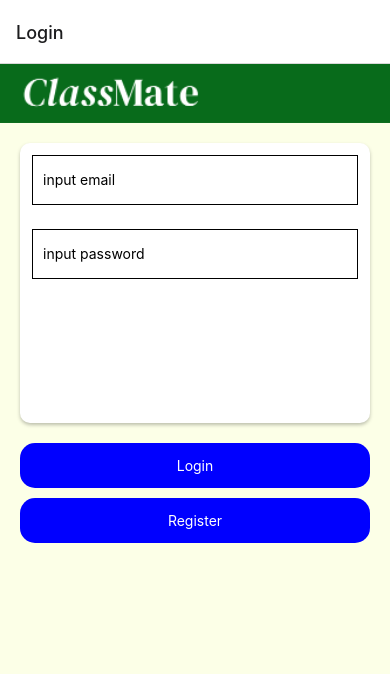
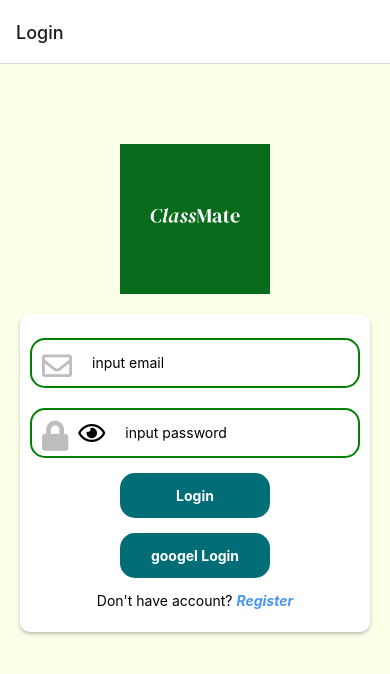
Before and after one commit to MmalikM/ClassMate-mobile, a React Native app in the folder ClassMate-Mobile/: screen /Login in a window 390 px wide. Shown: the top 674 px of the page. Built offline with nearby package versions, Linux system fonts and the light colour scheme.

Commit message:
fix:style login

```diff
--- a/ClassMate-Mobile/src/navigators/Stacks.js
+++ b/ClassMate-Mobile/src/navigators/Stacks.js
@@ -58,7 +58,7 @@ export default function Stacks() {
       <Stack.Screen
         name="Register"
         component={Register}
-        options={{ headerShown: false, headerTitle:false }}
+        options={{ headerShown: true, headerTitle:false }}
       />
     </Stack.Navigator>
   );
--- a/ClassMate-Mobile/src/screens/Login.js
+++ b/ClassMate-Mobile/src/screens/Login.js
@@ -1,52 +1,43 @@
+import { useNavigation } from "@react-navigation/native";
 import { useState } from "react";
 import {
+  Button,
+  Image,
+  Text,
   View,
-  Text,
   StyleSheet,
   SafeAreaView,
   TextInput,
   TouchableOpacity,
-  Image,
-  Dimensions,
 } from "react-native";
 import { useDispatch } from "react-redux";
-import { useNavigation } from "@react-navigation/native";
 import { login } from "../stores/action/actionCreatorUser";
 import classmateKecil from "../../assets/classmate-kecil.png";
-// import Icon from "react-native-vector-icons/FontAwesome";
+import Icon from "react-native-vector-icons/FontAwesome5";
 
 export default function Login() {
   const navigation = useNavigation();
-  const dispatch = useDispatch();
-
+  const dispatch = useDispatch()
+  const [showPassword, setShowPassword] = useState(false);
   const [email, setEmail] = useState("");
   const [password, setPassword] = useState("");
-  const [showPassword, setShowPassword] = useState(false);
 
-  const submitLogin = async () => {
+  const submitLogin = async () =>{
     try {
-      // const data = await dispatch(login(email,password))
-      // await AsyncStorage.setItem('access_token',data.access_token)
-      // const token = await AsyncStorage.getItem('access_token');
-      // setEmail('')
-      // setPassword('')
+      const data = await dispatch(login(email,password))
+      console.log(data.data.access_token);
+      setEmail('')
+      setPassword('')
+      navigation.navigate('Dashboard')
 
-      await dispatch(login(email, password));
-      navigation.push("Home");
-
-      console.log({ email, password });
     } catch (error) {
-      console.log(error.response.data);
+      throw error
     }
-  };
-
-  const screenWidth = Dimensions.get("window").width;
-  const aspectRatio = 0.15;
-  const newHeight = screenWidth * aspectRatio;
+  }
 
   return (
     <View style={styles.container}>
-      <Image
+      {/* <Image
         source={classmateKecil}
         style={{
           width: screenWidth,
@@ -54,32 +45,41 @@ export default function Login() {
           alignSelf: "center",
           marginBottom: 20,
         }}
-      />
+      /> */}
+        <View style={{justifyContent:'center', alignItems :'center',marginTop:80, marginBottom:20}} >
+          <Image source={require('../../assets/Classmate.png')} style={{height:150, width:150}}/>
+        </View>
       <SafeAreaView style={styles.formContainer}>
+        <View style={styles.input} >
+          <Text><Icon name={'envelope'} size={30} color={"#bdbdbd"} style={{elevation:5}} /></Text>
           <TextInput
+          style={{marginHorizontal:20, elevation:5}}
             keyboardType="email-address"
             name="email"
-          style={styles.input}
             onChangeText={setEmail}
             placeholder="input email"
             value={email}
             />
-
+        </View>
+        <View style={styles.input} >
+          <Text><Icon name={'lock'} size={30} color={"#bdbdbd"} /></Text>
+          <TouchableOpacity
+            style={{marginLeft:10}}
+            onPress={() => setShowPassword(!showPassword)}
+            >
+              <Text>
+                <Icon name={showPassword ? "eye-slash" : "eye"} size={24} />
+              </Text>
+          </TouchableOpacity>
           <TextInput
             name="password"
-          style={styles.input}
+             style={{marginHorizontal:20}}
             onChangeText={setPassword}
             placeholder="input password"
             secureTextEntry={!showPassword}
             value={password}
             />
-        <TouchableOpacity
-          style={styles.showHideButton}
-          onPress={() => setShowPassword(!showPassword)}
-        >
-          {/* <Icon name={showPassword ? "eye-slash" : "eye"} size={24} /> */}
-        </TouchableOpacity>
-      </SafeAreaView>
+        </View>
         <TouchableOpacity
           style={styles.loginButton}
           onPress={() => submitLogin()}
@@ -87,23 +87,32 @@ export default function Login() {
           <Text style={styles.buttonText}>Login</Text>
         </TouchableOpacity>
         <TouchableOpacity
-        style={styles.registerButton}
-        onPress={() => navigation.navigate("Register")}
+          style={styles.loginButton}
+          onPress={() => submitLogin()}
           >
-        <Text style={styles.buttonText}>Register</Text>
+          <Text style={styles.buttonText}>googel Login</Text>
         </TouchableOpacity>
+        <View style={{flexDirection:"row", justifyContent:"center" }} >
+            <Text style={styles.registerButton}>Don't have account? </Text>
+          <TouchableOpacity>
+          <Text style={styles.registerText} onPress={() => navigation.navigate("Register")}>Register</Text>
+          </TouchableOpacity>
+        </View>
+      </SafeAreaView>
     </View>
   );
 }
 
 const styles = StyleSheet.create({
   container: {
+    flexDirection: "column",
     backgroundColor: "#FCFFE7",
     flex: 1,
     paddingHorizontal: 20,
   },
   formContainer: {
-    flex: 0.5,
+    justifyContent:"center",
+    flex: 0.6,
     backgroundColor: "#FFFFFF",
     borderRadius: 10,
     padding: 20,
@@ -112,39 +121,46 @@ const styles = StyleSheet.create({
     shadowOpacity: 0.25,
     shadowRadius: 3.84,
     elevation: 5,
-    marginBottom: 20,
   },
   inputContainer: {
     flexDirection: "row",
     alignItems: "center",
     margin: 12,
   },
-  showHideButton: {
-    position: "absolute",
-    right: 35,
+  input: {
+    flexDirection:"row",
+    borderRadius:15,
+    height: 50,
+    borderColor:"green",
+    borderWidth: 2,
     padding: 10,
-    top: 108,
-  },
-  input: {
-    height: 50,
-    margin: 12,
-    borderWidth: 1,
-    padding: 10,
+    marginTop:20,
+    marginHorizontal:10
   },
   loginButton: {
-    backgroundColor: "blue",
+    backgroundColor: "#006d77",
     paddingVertical: 14,
-    marginBottom: 10,
+    marginTop:15 ,
+    marginHorizontal: 100,
     borderRadius: 15,
   },
+  registerText: {
+    color: "#4895ef",
+    marginVertical: 14,
+    marginBottom: 20,
+    borderRadius: 15,
+    fontStyle:'italic',
+    fontWeight:'bold'
+  },
   registerButton: {
-    backgroundColor: "blue",
-    paddingVertical: 14,
+    color: "black",
+    marginVertical: 14,
     marginBottom: 20,
     borderRadius: 15,
   },
   buttonText: {
     color: "#FFFFFF",
     textAlign: "center",
+    fontWeight: 'bold'
   },
 });
--- a/ClassMate-Mobile/src/screens/Register.js
+++ b/ClassMate-Mobile/src/screens/Register.js
@@ -16,13 +16,11 @@ import { register } from "../stores/action/actionCreatorUser";
 import AsyncStorage from "@react-native-async-storage/async-storage";
 import classmateKecil from "../../assets/classmate-kecil.png";
 import { Dimensions } from "react-native";
+import Icon from "react-native-vector-icons/FontAwesome5";
+
 
 export default function Login() {
-  const kelasList = [
-    { id: 1, name: "x" },
-    { id: 2, name: "xi" },
-    { id: 3, name: "xii" },
-  ];
+
   const navigation = useNavigation();
   const dispatch = useDispatch();
 
@@ -69,7 +67,7 @@ export default function Login() {
 
   return (
     <View style={[styles.container]}>
-      <Image
+      {/* <Image
         source={classmateKecil}
         style={{
           width: screenWidth,
@@ -77,7 +75,10 @@ export default function Login() {
           alignSelf: "center",
           marginBottom: 20,
         }}
-      />
+      /> */}
+       <View style={{justifyContent:'center', alignItems :'center',marginTop:30, marginBottom:20}} >
+          <Image source={require('../../assets/Classmate.png')} style={{height:150, width:150}}/>
+        </View>
       <SafeAreaView style={styles.formContainer}>
         <TextInput
           name="name"
@@ -86,14 +87,17 @@ export default function Login() {
           placeholder="input name"
           value={name}
         />
+        <View style={styles.input} >
+            <Text><Icon name={'envelope'} size={30} color={"#bdbdbd"} style={{elevation:5}} /></Text>
             <TextInput
+            style={{marginHorizontal:20, elevation:5}}
               keyboardType="email-address"
               name="email"
-          style={styles.input}
               onChangeText={setEmail}
               placeholder="input email"
               value={email}
               />
+          </View>
         <TextInput
           name="password"
           style={styles.input}
@@ -143,12 +147,13 @@ export default function Login() {
 
 const styles = StyleSheet.create({
   container: {
+    flexDirection: "column",
     backgroundColor: "#FCFFE7",
     flex: 1,
     paddingHorizontal: 20,
   },
   formContainer: {
-    flex: 0.5,
+    flex: 0.75,
     backgroundColor: "#FFFFFF",
     borderRadius: 10,
     padding: 20,
@@ -157,13 +162,17 @@ const styles = StyleSheet.create({
     shadowOpacity: 0.25,
     shadowRadius: 3.84,
     elevation: 5,
-    justifyContent: "center"
+    justifyContent: "center",
   },
   input: {
+    flexDirection:"row",
+    borderRadius:15,
     height: 50,
-    margin: 12,
-    borderWidth: 1,
+    borderColor:"green",
+    borderWidth: 2,
     padding: 10,
+    marginTop:20,
+    marginHorizontal:10
   },
   buttonContainer: {
     flexDirection: "row",
```
Also changed, not shown: ClassMate-Mobile/package.json (+6 -5 lines), 1 other file (tests, documents, lock files or other folders). Lines whose indentation alone changed are shown as unchanged.
